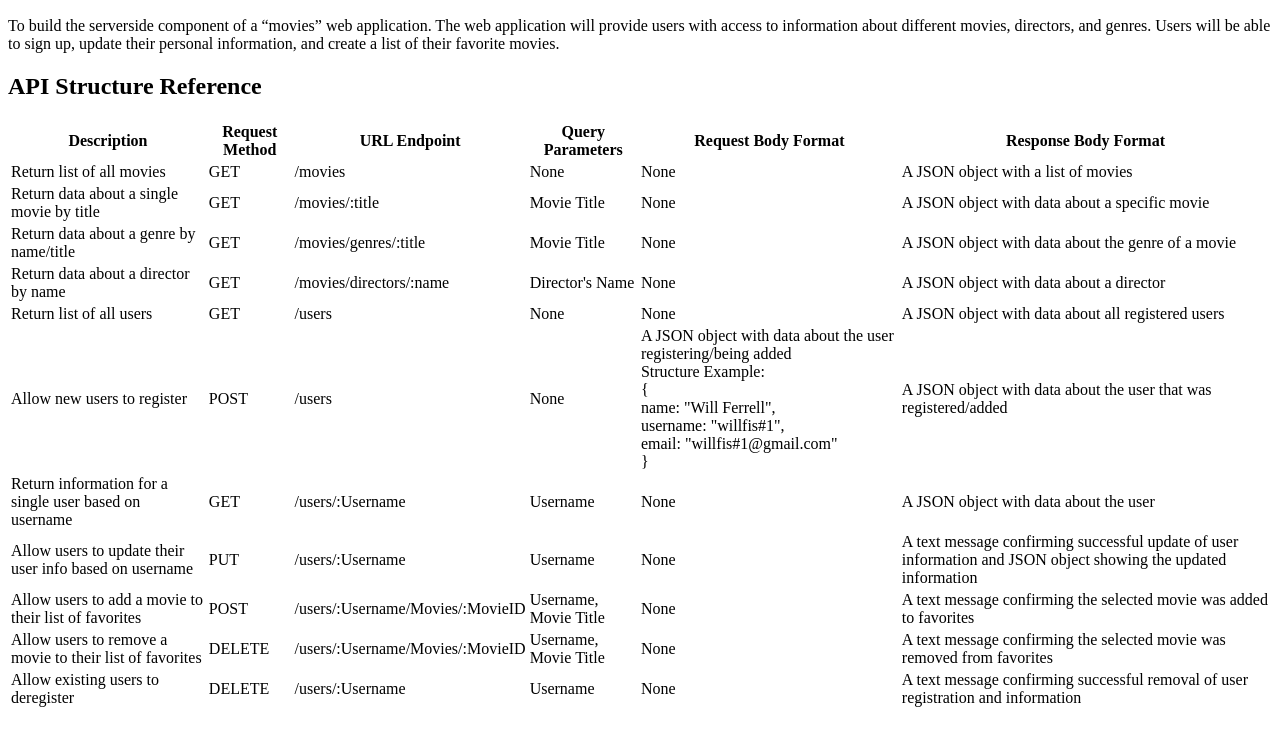
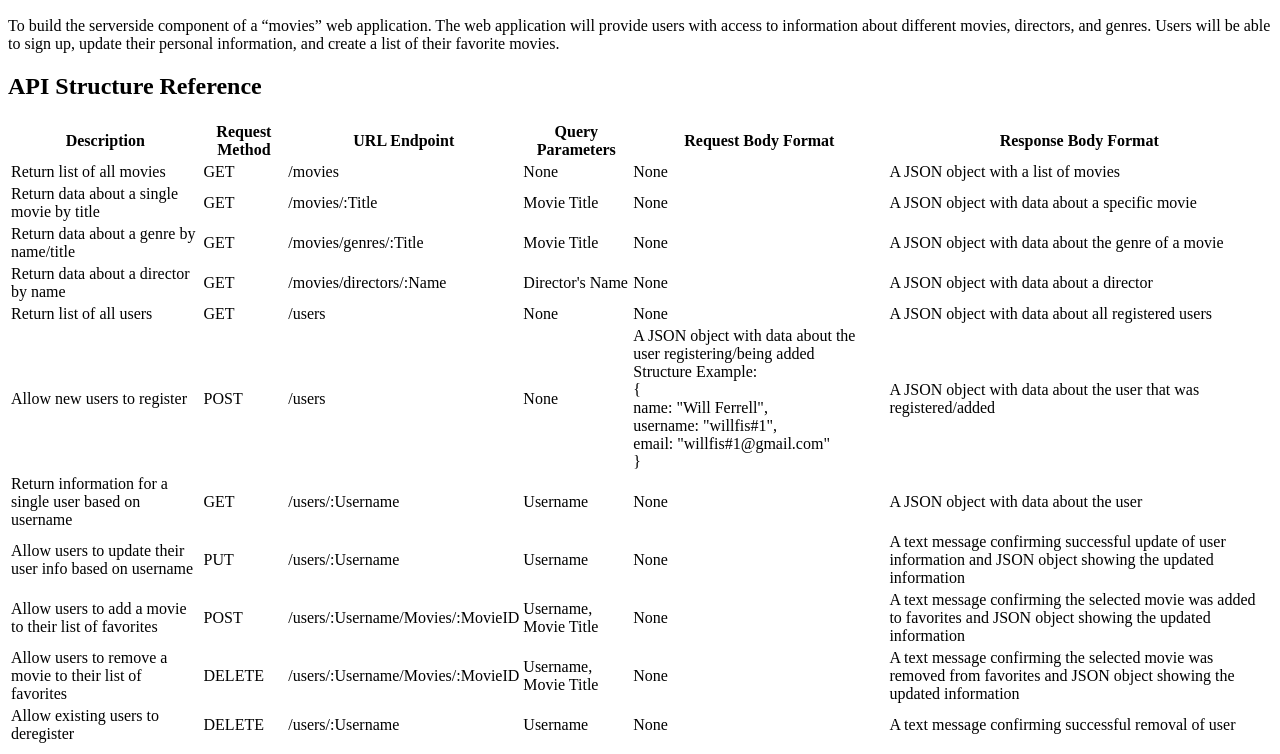
Before and after one commit to mthomp35/movie_api, a website: page public/documentation.html in a window 1280 px wide. Shown: the part 110-864 px from the top of the page. Before the commit the page ends 828 px from the top, so only its background shows below. Drawn offline with Linux system fonts and the light colour scheme.

Commit message:
Update documentation.html

```diff
--- a/public/documentation.html
+++ b/public/documentation.html
@@ -34,7 +34,7 @@
         <tr>
             <td>Return data about a single movie by title</td>
             <td>GET</td>
-            <td>/movies/:title</td>
+            <td>/movies/:Title</td>
             <td>Movie Title</td>
             <td>None</td>
             <td>A JSON object with data about a specific movie</td>
@@ -42,7 +42,7 @@
         <tr>
             <td>Return data about a genre by name/title</td>
             <td>GET</td>
-            <td>/movies/genres/:title</td>
+            <td>/movies/genres/:Title</td>
             <td>Movie Title</td>
             <td>None</td>
             <td>A JSON object with data about the genre of a movie</td>
@@ -50,7 +50,7 @@
         <tr>
             <td>Return data about a director by name</td>
             <td>GET</td>
-            <td>/movies/directors/:name</td>
+            <td>/movies/directors/:Name</td>
             <td>Director's Name</td>
             <td>None</td>
             <td>A JSON object with data about a director</td>
@@ -100,7 +100,7 @@
             <td>/users/:Username/Movies/:MovieID</td>
             <td>Username, Movie Title</td>
             <td>None</td>
-            <td>A text message confirming the selected movie was added to favorites</td>
+            <td>A text message confirming the selected movie was added to favorites and JSON object showing the updated information</td>
         </tr>
         <tr>
             <td>Allow users to remove a movie to their list of favorites</td>
@@ -108,7 +108,7 @@
             <td>/users/:Username/Movies/:MovieID</td>
             <td>Username, Movie Title</td>
             <td>None</td>
-            <td>A text message confirming the selected movie was removed from favorites</td>
+            <td>A text message confirming the selected movie was removed from favorites and JSON object showing the updated information</td>
         </tr>
         <tr>
             <td>Allow existing users to deregister</td>
@@ -116,7 +116,7 @@
             <td>/users/:Username</td>
             <td>Username</td>
             <td>None</td>
-            <td>A text message confirming successful removal of user registration and information</td>
+            <td>A text message confirming successful removal of user</td>
         </tr>
     </table>
 
```
